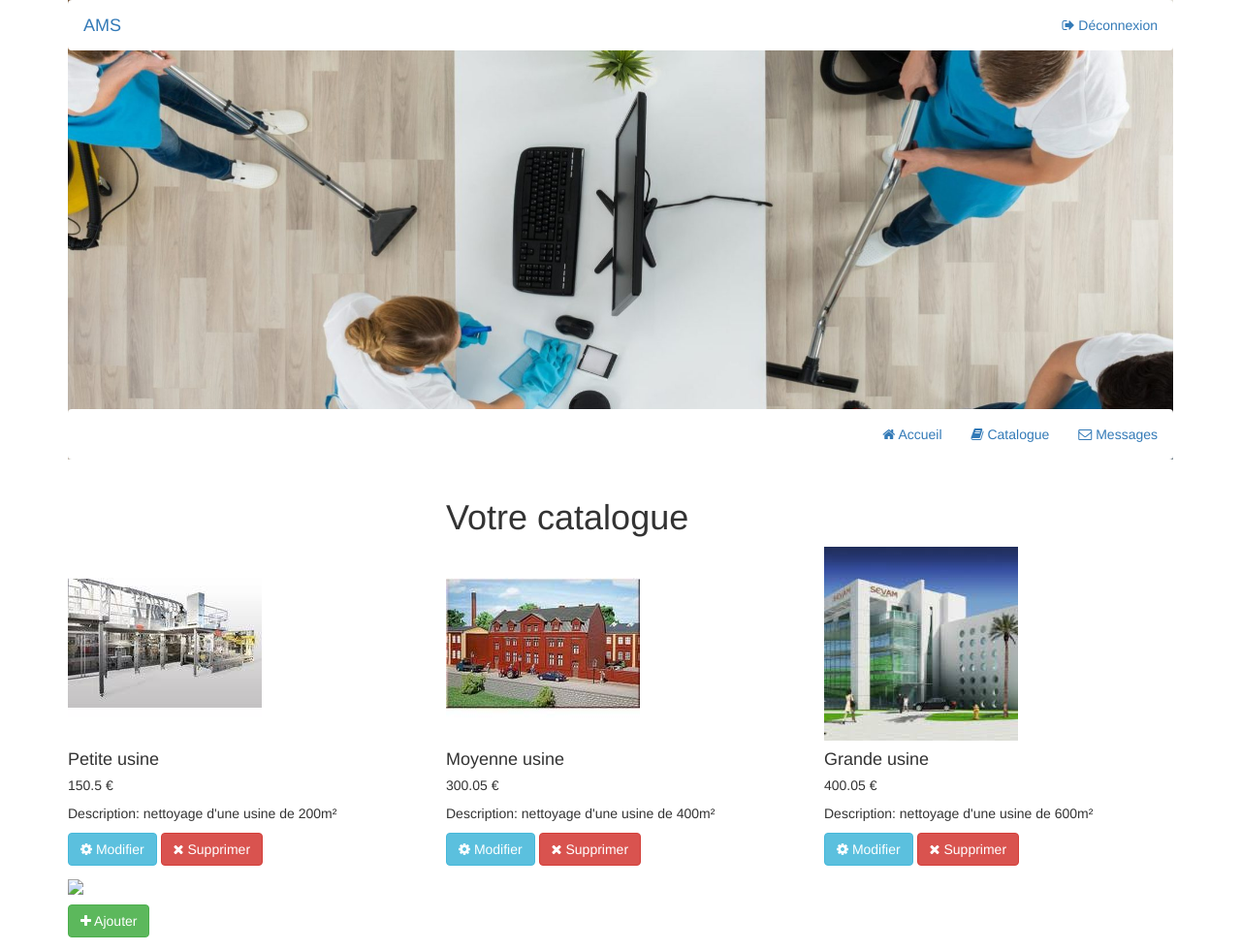
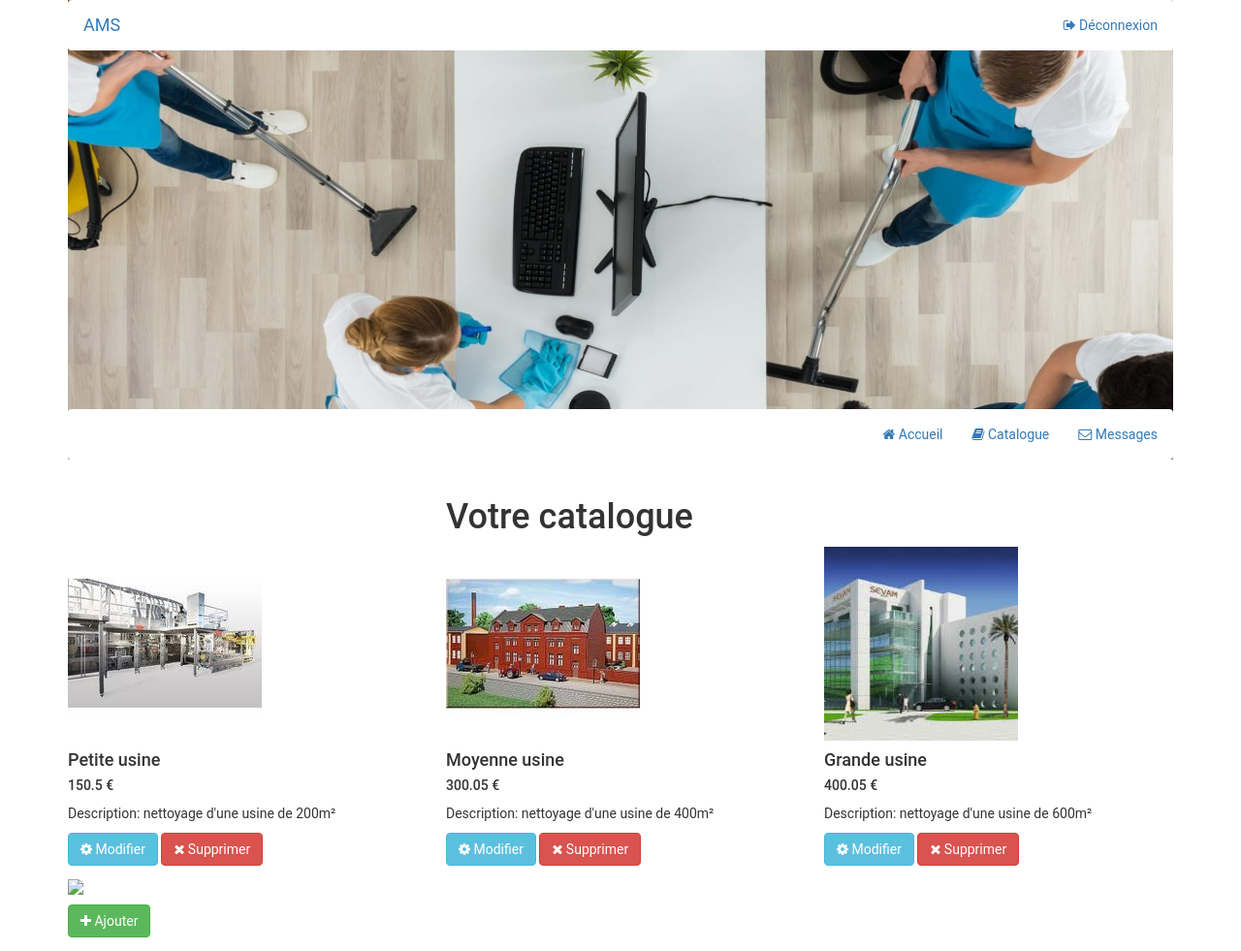
Before and after one commit to Mahatehotia/MultiService, a PHP site: page /admin/catalogue.php in a window 1280 px wide. Shown: the whole page at 97% size. Run offline with PHP 8.4, Linux system fonts and the light colour scheme; data comes from the database, SQL or seed files in the repository; some libraries are stand-ins or nearby versions.

Commit message:
Police Roboto

```diff
--- a/_includes/verification.php
+++ b/_includes/verification.php
@@ -1,3 +1,4 @@
+<link href="https://fonts.googleapis.com/css?family=Roboto+Slab" rel="stylesheet">
 <?php
 require_once 'head.php'; //inclut les liens vers les bibliotheque
 require_once '../classes/CUtilisateur.php';
--- a/css/header.css
+++ b/css/header.css
@@ -19,3 +19,8 @@ a.button{
     text-decoration: none;
     color: white;
 }
+
+body
+{
+	font-family: Roboto;
+}
```
